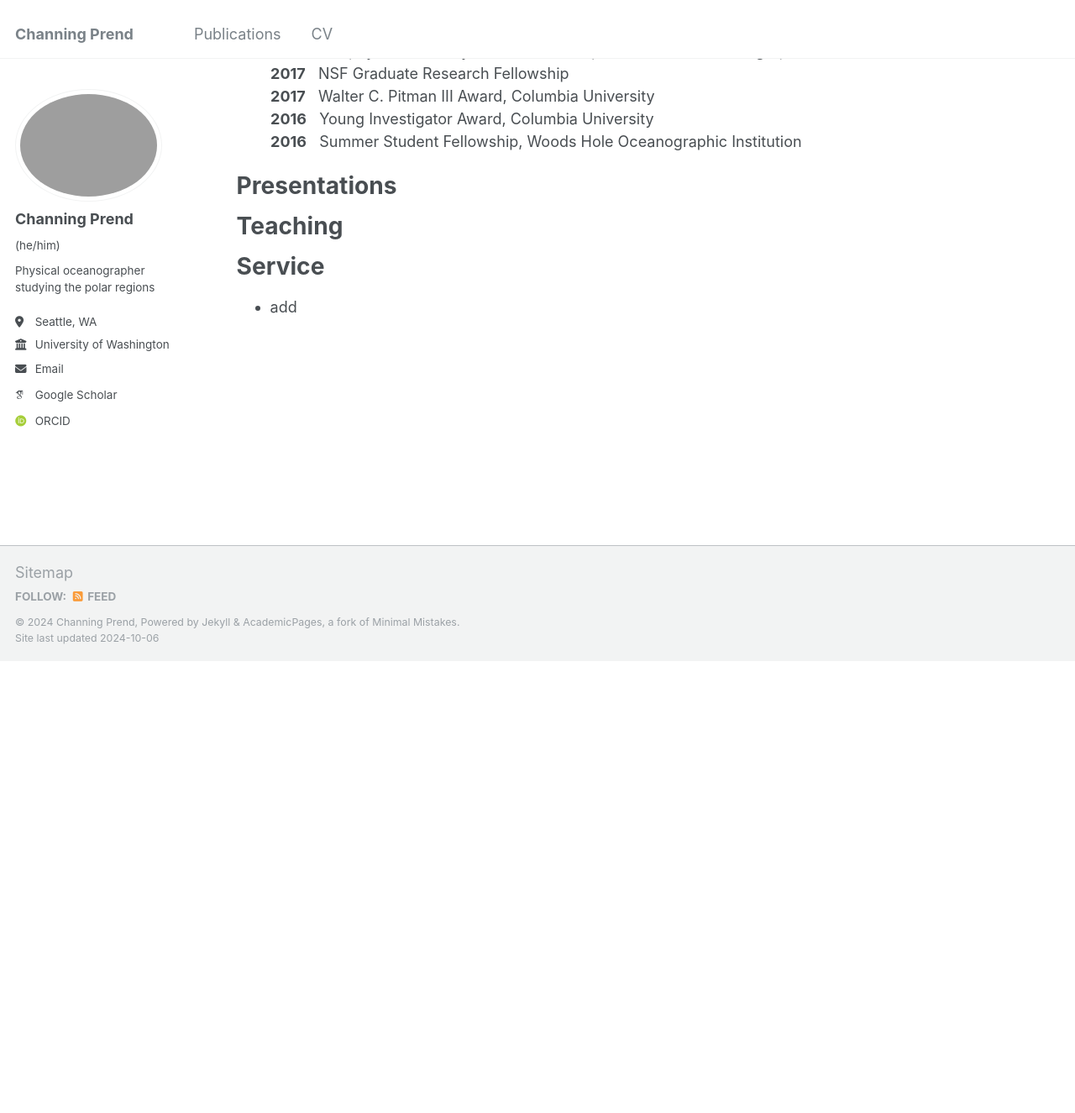
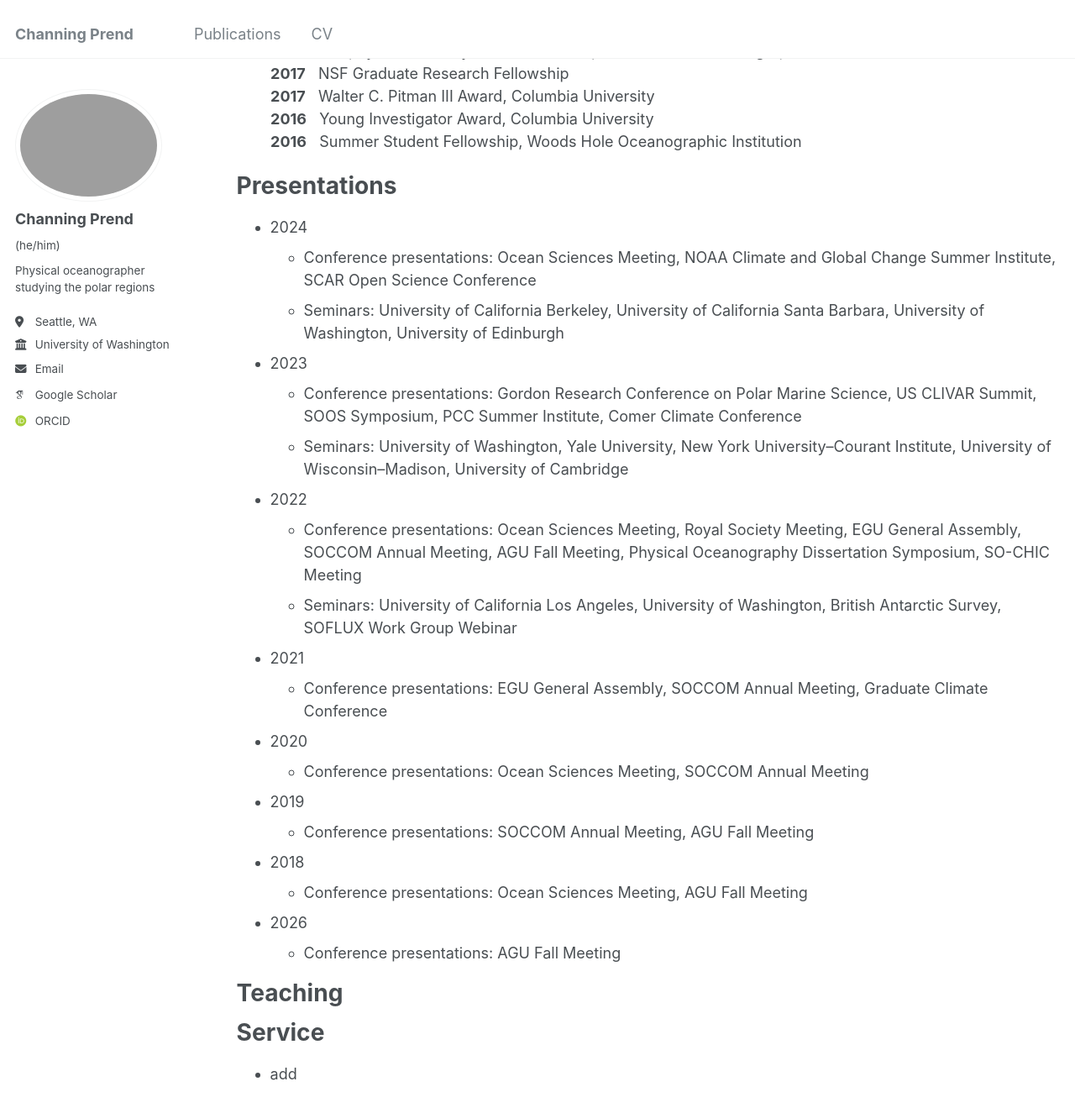
Before and after one commit to cprend/cprend.github.io, a Jekyll site: the page built from _pages/cv.md, in a window 1280 px wide and 1400 px high, scrolled down 1076 px. Shown: the top 1325 px of the window at 84% size. Built offline with Jekyll 4.4.1, drawn with Linux system fonts in a browser that asks for light colours; some web fonts are replaced; before the commit the page ends 1863 px from its top, so only the background shows below that.

Commit message:
Update cv.md

```diff
--- a/_pages/cv.md
+++ b/_pages/cv.md
@@ -53,6 +53,32 @@ Honors and Awards
 
 Presentations
 ======
+* 2024
+  * Conference presentations: Ocean Sciences Meeting, NOAA Climate and Global Change Summer Institute, SCAR Open Science Conference
+  * Seminars: University of California Berkeley, University of California Santa Barbara, University of Washington, University of Edinburgh
+
+* 2023
+  * Conference presentations: Gordon Research Conference on Polar Marine Science, US CLIVAR Summit, SOOS Symposium, PCC Summer Institute, Comer Climate Conference
+  * Seminars: University of Washington, Yale University, New York University--Courant Institute, University of Wisconsin--Madison, University of Cambridge
+
+* 2022
+  * Conference presentations: Ocean Sciences Meeting, Royal Society Meeting, EGU General Assembly, SOCCOM Annual Meeting, AGU Fall Meeting, Physical Oceanography Dissertation Symposium, SO-CHIC Meeting
+  * Seminars: University of California Los Angeles, University of Washington, British Antarctic Survey, SOFLUX Work Group Webinar
+
+* 2021
+  * Conference presentations: EGU General Assembly, SOCCOM Annual Meeting, Graduate Climate Conference
+
+* 2020
+  * Conference presentations: Ocean Sciences Meeting, SOCCOM Annual Meeting
+
+* 2019
+  * Conference presentations: SOCCOM Annual Meeting, AGU Fall Meeting
+
+* 2018
+  * Conference presentations: Ocean Sciences Meeting, AGU Fall Meeting
+
+* 2026
+  * Conference presentations: AGU Fall Meeting
 
 Teaching
 ======
```
